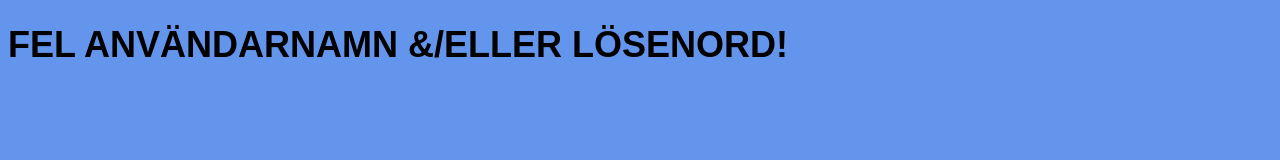
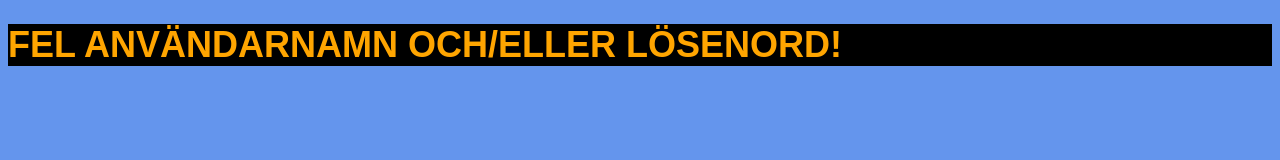
Before and after one commit to fabianTholin/Skapa-en-inloggningssida-12-sept-2025-, a plain HTML site: page index.html in a window 1280 px wide. Both pictures are taken after a click on the button "Logga in". Drawn offline with Linux system fonts and the light colour scheme.

Commit message:
Nu ska allt vara ok.

```diff
--- a/index.html
+++ b/index.html
@@ -6,10 +6,11 @@
     <title>Login</title>
     <script src = "script.js" defer></script>
     <link rel="stylesheet" href="style.css">
+</head>
 
-</head>
 <body>
     <div id="start">
+        <h1>Välkommen att testa min inloggningssida!</h1>
         Användarnamn:<input id="användarnamnInput" type="text">
         <br>
         Lösenord:
@@ -24,8 +25,7 @@
     </div>
 
     <div hidden id="fel">
-        <h1>FEL ANVÄNDARNAMN &/ELLER LÖSENORD!</h1>
+        <h1>FEL ANVÄNDARNAMN OCH/ELLER LÖSENORD!</h1>
     </div>
-
 </body>
 </html>
--- a/script.js
+++ b/script.js
@@ -10,8 +10,6 @@ function lyckadInloggning(){
     document.getElementById("inloggad").hidden = false;
     const username = localStorage.getItem("username");
     const password = localStorage.getItem("password");
-    console.log(username);
-    console.log(password);
    }
 
 function misslyckadInloggning(){
@@ -40,6 +38,4 @@ function loggaUt(){
     document.getElementById("start").hidden = false;
     document.getElementById("inloggad").hidden = true;
     localStorage.clear();
-    console.log(username);
-    console.log(password);
     }
--- a/style.css
+++ b/style.css
@@ -7,3 +7,7 @@ body{
 input{
     margin: 5px;
 }
+#fel{
+    background-color: black;
+    color: orange;
+}
```
Also changed, not shown: 1 other file.
